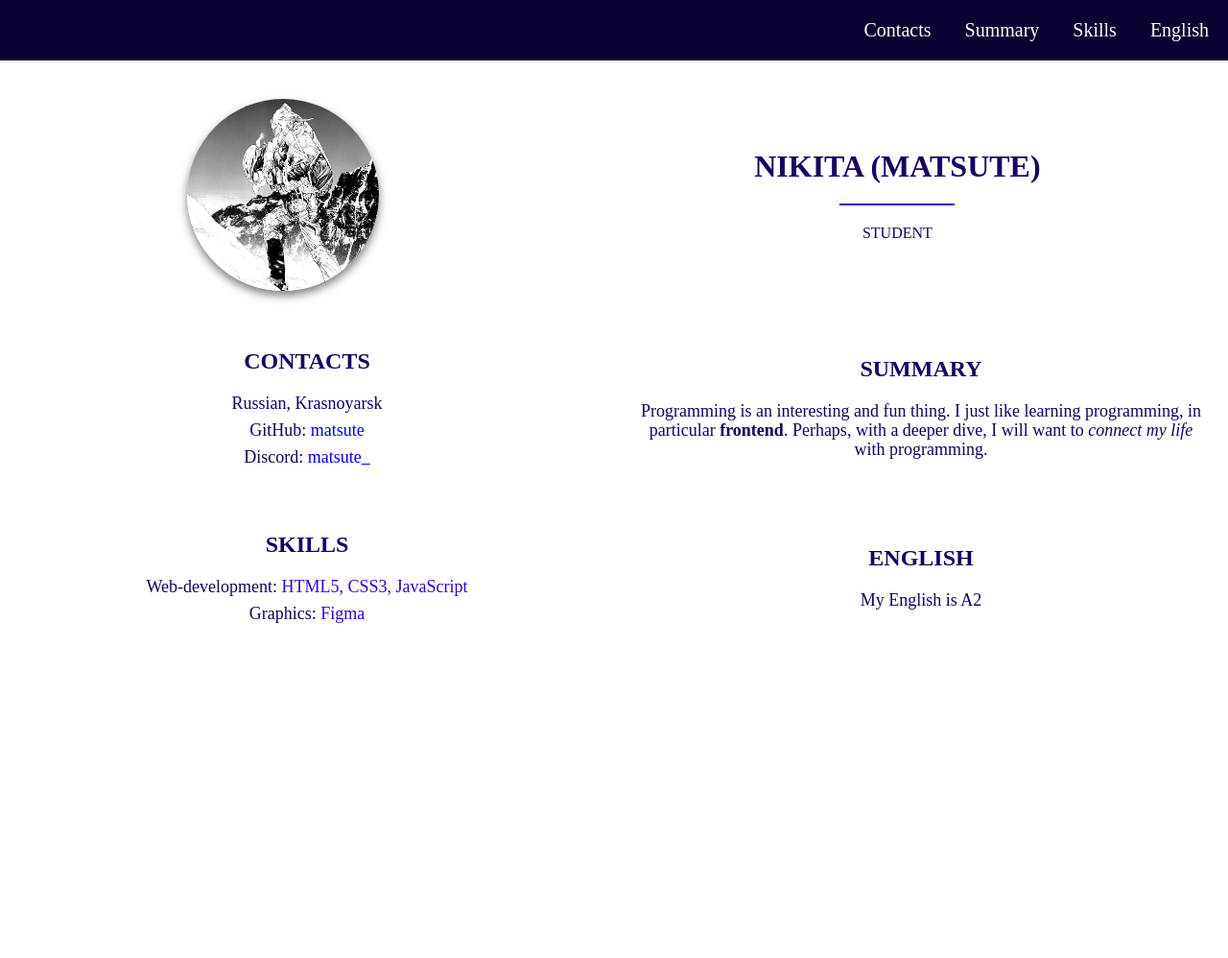
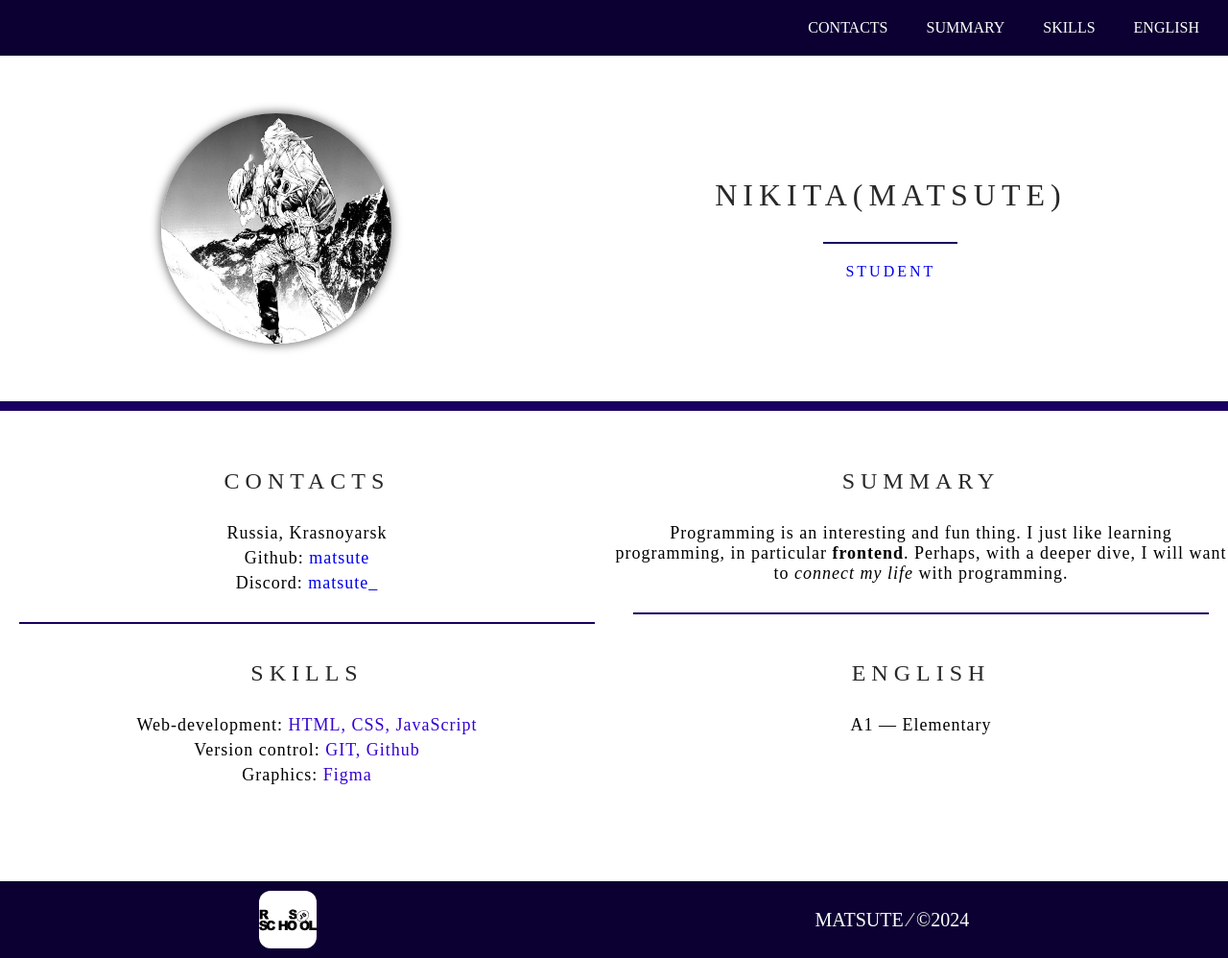
Before and after one commit to matsute/rsschool-cv, a plain HTML site: page index.html in a window 1280 px wide. Shown: the whole page at 96% size. Before the commit the page ends 800 px from the top, so only its background shows below. Drawn offline with Linux system fonts and the light colour scheme.

Commit message:
refactor: change structureof the project

```diff
--- /dev/null
+++ b/footer.css
@@ -0,0 +1,29 @@
+.footer--color {
+    background-color: var(--first-color);
+}
+
+.footer--color img {
+    width: 60px;
+    height: 60px;
+    background-color: #fff;
+    border-radius: 20%;
+}
+
+.footer-flex {
+    display: flex;
+    justify-content: space-around;
+    align-items: center;
+    padding: 10px;
+    color: white;
+}
+
+.footer p a {
+    text-transform: uppercase;
+    color: #fff;
+    font-size: 20px;
+}
+
+.footer p {
+    color: #fff;
+    font-size: 20px;
+}
--- /dev/null
+++ b/header.css
@@ -0,0 +1,27 @@
+.header--color {
+    background-color: var(--first-color);
+}
+
+.header--pd {
+    padding: 0 10px;
+}
+
+.navbar {
+    display: flex;
+    justify-content: end;
+    align-items: center;
+}
+
+.navbar li {
+    padding: 20px;
+}
+
+.navbar li a {
+    color: white;
+
+    transition: 0.4s;
+}
+
+.navbar li a:hover {
+    filter: blur(0.9px);
+}
--- a/index.html
+++ b/index.html
@@ -5,59 +5,69 @@
     <meta name="viewport" content="width=device-width, initial-scale=1.0">
     <title>Document</title>
     <link rel="stylesheet" href="style.css">
+    <link rel="stylesheet" href="header.css">
+    <link rel="stylesheet" href="footer.css">
+    <link rel="stylesheet" href="main.css">
 </head>
 <body>
-    <header class="header">
+        <header class="header--color">
             <div class="container">
-            <nav>
-                <ul class="header-navbar">
-                    <li><a href="#contacts">Contacts</a></li>
-                    <li><a href="#summary">Summary</a></li>
-                    <li><a href="#skills">Skills</a></li>
-                    <li><a href="#english">English</a></li>
+                <nav class="header--pd">
+                    <ul class="navbar">
+                        <li><a href="#">CONTACTS</a></li>
+                        <li><a href="#">SUMMARY</a></li>
+                        <li><a href="#">SKILLS</a></li>
+                        <li><a href="#">ENGLISH</a></li>
                     </ul>
                 </nav>
             </div>
         </header>
-    <main>
+        <main class="main--sz">
             <div class="container">
                 <header class="main-header main-header--sz">
                     <img src="images/profile_picture.jpg" alt="Profile picture">
                     <div class="main-info">
-                    <h1>Nikita (matsute)</h1>
+                        <h1>Nikita(matsute)</h1>
                         <div></div>
-                    <p>Student</p>
+                        <p><a href="https://github.com/matsute">STUDENT</a></p>
                     </div>
                 </header>
-            <div class="main-section">
-                <section id="contacts">
+                <div class="underline"></div>
+                <div class="main-section main-section--sz">
+                    <section>
                         <h2>CONTACTS</h2>
-                    <p>Russian, Krasnoyarsk</p>
-                    <p>GitHub: <a href="https://github.com/matsute">matsute</a></p>
-                    <p>Discord: <a href="https://discord.com/">matsute_</a></p>
+                        <ul>
+                            <li>Russia, Krasnoyarsk</li>
+                            <li>Github: <a href="https://github.com/matsute">matsute</a></li>
+                            <li>Discord: <a href="https://discord.com/">matsute_</a></li>
+                        </ul>
+                        <div class="section-underline"></div>
                     </section>
-                <section id="summary">
+                    <section>
                         <h2>SUMMARY</h2>
                         <p>Programming is an interesting and fun thing. I just like learning programming, in particular <strong>frontend</strong>. Perhaps, with a deeper dive, I will want to <em>connect my life</em> with programming.</p>
+                        <div class="section-underline"></div>
                     </section>
                 </div>
                 <div class="main-section">
-                <section class="skills">
+                    <section>
                         <h2>SKILLS</h2>
-                    <p>Web-development: <span class="main-text--color">HTML5, CSS3, JavaScript</span></p>
-                    <p>Graphics: <span class="main-text--color">Figma</span></p>
+                        <ul>
+                            <li>Web-development: <span class="main-section--color">HTML, CSS, JavaScript</span></li>
+                            <li>Version control: <span class="main-section--color">GIT, Github</span></li>
+                            <li>Graphics: <span class="main-section--color">Figma</span></li>
+                        </ul>
                     </section>
-                <section class="english">
+                    <section>
                         <h2>ENGLISH</h2>
-                    <p>My English is A2</p>
+                        <p>A1 &mdash; Elementary</p>
                     </section>
                 </div>
             </div>
         </main>
-    <footer>
-        <div class="container">
-
-        </div>
+        <footer class="footer-flex footer--color footer">
+            <img src="images/rs-school-logo.svg" alt="rs school logo">
+            <p><a href="https://github.com/matsute">matsute</a> &frasl; &copy;2024</p>
         </footer>
 </body>
 </html>
--- /dev/null
+++ b/main.css
@@ -0,0 +1,101 @@
+
+.main--sz {
+    padding-top: 60px;
+    margin-bottom: 30px;
+}
+
+.main-header {
+    display: flex;
+    justify-content: space-around;
+    align-items: center;
+}
+
+.main-header--sz {
+    margin-bottom: 60px;
+}
+
+.main-header img {
+    border-radius: 50%;
+    box-shadow: 0px 0px 10px 2px rgba(0, 0, 0, 0.5);
+}
+
+.main-info {
+    text-align: center;
+}
+
+.main-info h1 {
+    margin-bottom: 30px;
+    text-transform: uppercase;
+    font-weight: 300;
+    letter-spacing: 6px;
+}
+
+.main-info p {
+    margin-top: 20px;
+    text-transform: uppercase;
+    font-weight: 300;
+    letter-spacing: 3px;
+}
+
+.main-info div {
+    width: 140px;
+    height: 2px;
+    background-color: var(--second-color);
+    margin: 0 auto;
+}
+
+.underline {
+    max-width: 1420px;
+    height: 10px;
+    background-color: var(--second-color);
+    margin: 0 auto;
+}
+
+.main-section {
+    display: flex;
+    justify-content: space-around;
+}
+
+.main-section--sz {
+    margin-top: 60px;
+}
+
+.main-section section {
+    text-align: center;
+    width: 720px;
+    height: 200px;
+}
+
+.main-section section h2 {
+    margin-bottom: 30px;
+    text-transform: uppercase;
+    font-weight: 300;
+    letter-spacing: 6px;
+}
+
+.main-section section p {
+    margin-bottom: 30px;
+    font-size: 18px;
+    letter-spacing: 1px;
+}
+
+.main-section section ul li {
+    margin-bottom: 5px;
+    font-size: 18px;
+    letter-spacing: 1px;
+}
+
+.main-section section ul {
+    margin-bottom: 30px;
+}
+
+.section-underline {
+    max-width: 600px;
+    height: 2px;
+    margin: 0 auto;
+    background-color: var(--second-color);
+}
+
+.main-section--color {
+    color: var(--fourth-color);
+}
--- a/style.css
+++ b/style.css
@@ -1,13 +1,20 @@
+:root {
+    --first-color: #0C0032;
+    --second-color: #190061;
+    --third-color: #240090;
+    --fourth-color: #3500D3;
+    --fifth-color: #282828;
+}
+
 *, *::before, *::after {
     margin: 0;
     padding: 0;
     box-sizing: border-box;
 }
 
-img {
-    width: 200px;
-    height: 200px;
- }
+h1, h2 {
+    color: var(--fifth-color);
+}
 
 ul {
     list-style: none;
@@ -17,123 +24,12 @@ a {
     text-decoration: none;
 }
 
-.header {
-    background-color: #0C0032;
+img {
+    width: 240px;
+    height: 240px;
 }
 
 .container {
-    max-width: 1440px;
+    max-width: 1420px;
     margin: 0 auto;
 }
-
-nav {
-    padding: 0 20px;
-}
-
-.header-navbar {
-    display: flex;
-    justify-content: end;
-    align-items: center;
-}
-
-.header-navbar li {
-    padding: 20px 0;
-    margin-left: 35px;
-}
-
-.header-navbar li:nth-child(1) {
-    margin-left: 0;
-}
-
-.header-navbar li a {
-   color: white;
-   font-size: 20px;
-
-   transition: 0.2ms;
-}
-
-.header-navbar li a:hover {
-    filter: blur(0.8px);
-}
-
-main {
-    color: #190061;
-}
-
-.main-header {
-    display: flex;
-    justify-content: space-around;
-    align-items: center;
-}
-
-.main-header--sz {
-    margin: 40px 0;
-}
-
-.main-header img {
-    border-radius: 50%;
-    box-shadow: 0px 5px 10px 0px rgba(0, 0, 0, 0.5);
-}
-
-.main-info {
-    text-align: center;
-}
-
-.main-info h1 {
-    text-transform: uppercase;
-    margin-bottom: 20px;
-}
-
-.main-info div {
-    margin: 0 auto;
-    width: 120px;
-    height: 2px;
-    background-color: #3500D3;
-}
-
-.main-info p {
-    margin-top: 20px;
-    text-transform: uppercase;
-}
-
-.main-section {
-    display: flex;
-    justify-content: space-around;
-    align-items: center;
-    margin: 60px 0;
-}
-
-.main-section:nth-child(1) {
-    margin-top: 0;
-}
-
-.main-section section {
-    text-align: center;
-    width: 600px;
-}
-
-.main-section h2 {
-    margin-bottom: 20px;
-}
-
-.main-section p {
-    font-size: 18px;
-    line-height: 20px;
-    margin-bottom: 8px;
-}
-
-.main-text--color {
-    color:  #3500D3;
-}
-
-.main-section h2 pre{
-    text-align: center;
-}
-
-footer {
-    background-color: #0C0032;
-    position: absolute;
-    left: 0;
-    bottom: 0;
-    width: 100%;
-}
```
Also changed, not shown: images/footer_logo.svg (added), images/rs-school-logo.png (added), images/rs-school-logo.svg (added). Lines whose indentation alone changed are shown as unchanged.
